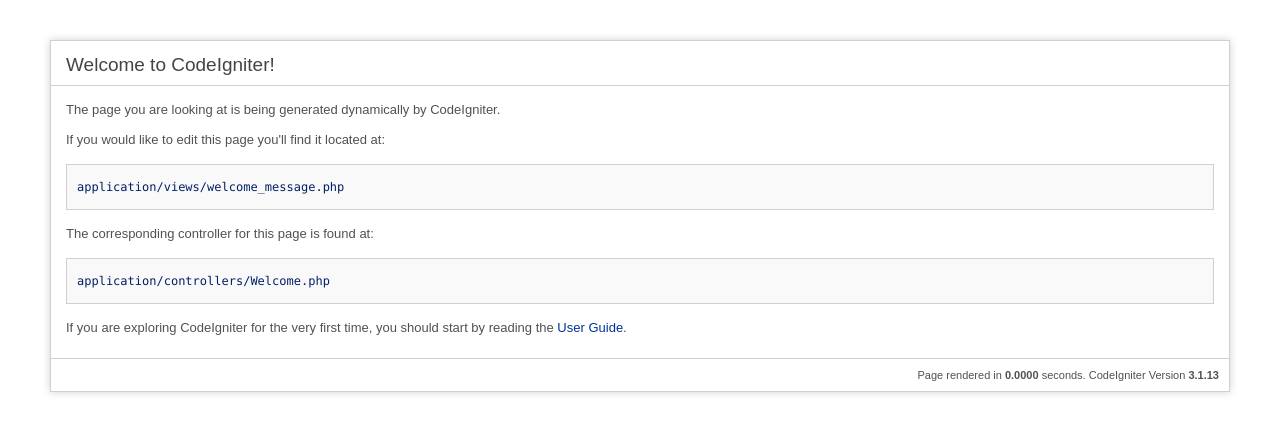
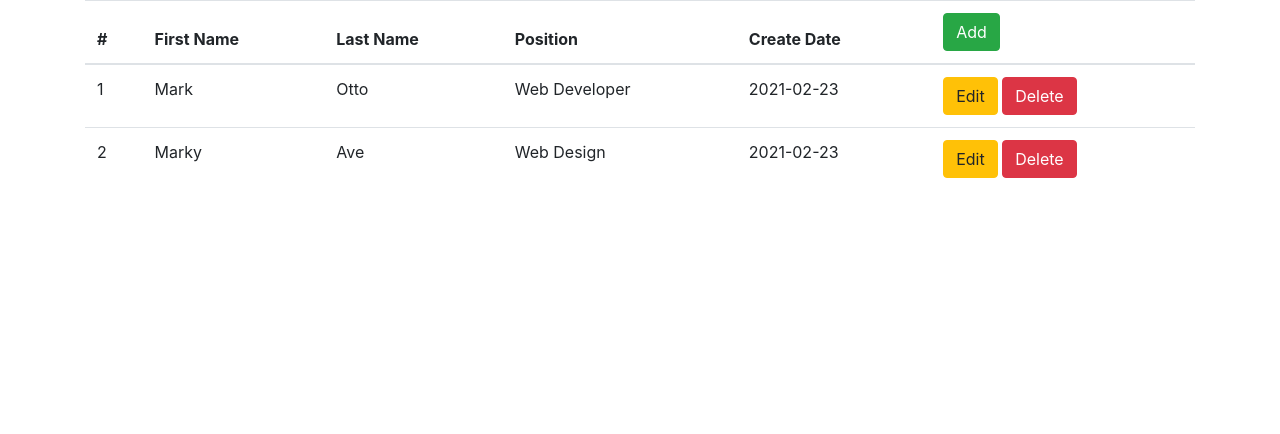
Before and after one commit to gregg0912/Tri7CodeIgniter, a CodeIgniter app: page /database/ in a window 1280 px wide. Shown: the top 434 px of the page. Run offline with CodeIgniter, Linux system fonts and the light colour scheme.

Commit message:
add initial table for home page and create form for users

```diff
--- a/application/config/autoload.php
+++ b/application/config/autoload.php
@@ -58,7 +58,7 @@
 |
 |	$autoload['libraries'] = array('user_agent' => 'ua');
 */
-$autoload['libraries'] = array();
+$autoload['libraries'] = array('database');
 
 /*
 | -------------------------------------------------------------------
@@ -89,7 +89,7 @@
 |
 |	$autoload['helper'] = array('url', 'file');
 */
-$autoload['helper'] = array();
+$autoload['helper'] = array('url');
 
 /*
 | -------------------------------------------------------------------
--- a/application/config/config.php
+++ b/application/config/config.php
@@ -23,7 +23,7 @@
 | a PHP script and you can easily do that on your own.
 |
 */
-$config['base_url'] = '';
+$config['base_url'] = 'http://localhost:8000/';
 
 /*
 |--------------------------------------------------------------------------
--- a/application/config/database.php
+++ b/application/config/database.php
@@ -76,9 +76,9 @@
 $db['default'] = array(
 	'dsn'	=> '',
 	'hostname' => 'localhost',
-	'username' => '',
+	'username' => 'root',
 	'password' => '',
-	'database' => '',
+	'database' => 'tri_assessment',
 	'dbdriver' => 'mysqli',
 	'dbprefix' => '',
 	'pconnect' => FALSE,
--- a/application/config/routes.php
+++ b/application/config/routes.php
@@ -49,6 +49,8 @@
 | Examples:	my-controller/index	-> my_controller/index
 |		my-controller/my-method	-> my_controller/my_method
 */
-$route['default_controller'] = 'welcome';
+$route['default_controller'] = 'usercontroller';
 $route['404_override'] = '';
 $route['translate_uri_dashes'] = FALSE;
+
+$route['user/create'] = 'UserController/create';
--- /dev/null
+++ b/application/controllers/UserController.php
@@ -0,0 +1,23 @@
+<?php
+defined('BASEPATH') OR exit('No direct script access allowed');
+
+class UserController extends CI_Controller {
+
+    public function index()
+    {
+        $this->load->model('UserModel');
+
+        $usermodel = new UserModel;
+        $this->data['users'] = $usermodel->user_data();
+        $this->load->view('templates/header');
+        $this->load->view('user/index', $this->data);
+        $this->load->view('templates/footer');
+    }
+
+    public function create()
+    {
+        $this->load->view('templates/header');
+        $this->load->view('user/create.php');
+        $this->load->view('templates/footer');
+    }
+}
--- /dev/null
+++ b/application/models/UserModel.php
@@ -0,0 +1,28 @@
+<?php
+
+class UserModel extends CI_Model {
+    public function __construct() {
+        parent::__construct();
+        $this->load->database();
+    }
+
+    public function user_data()
+    {
+        return array(
+            array(
+                "id" => 1,
+                "first_name" => "Mark",
+                "last_name" => "Otto",
+                "position" => "Web Developer",
+                "create_date" => "2021-02-23"
+            ),
+            array(
+                "id" => 2,
+                "first_name" => "Marky",
+                "last_name" => "Ave",
+                "position" => "Web Design",
+                "create_date" => "2021-02-23"
+            )
+        );
+    }
+}
--- /dev/null
+++ b/application/views/templates/footer.php
@@ -0,0 +1,4 @@
+    <script src="https://cdn.jsdelivr.net/npm/jquery@3.5.1/dist/jquery.slim.min.js" integrity="sha384-DfXdz2htPH0lsSSs5nCTpuj/zy4C+OGpamoFVy38MVBnE+IbbVYUew+OrCXaRkfj" crossorigin="anonymous"></script>
+    <script src="https://cdn.jsdelivr.net/npm/popper.js@1.16.1/dist/umd/popper.min.js" integrity="sha384-9/reFTGAW83EW2RDu2S0VKaIzap3H66lZH81PoYlFhbGU+6BZp6G7niu735Sk7lN" crossorigin="anonymous"></script>
+</body>
+</html>
--- /dev/null
+++ b/application/views/templates/header.php
@@ -0,0 +1,16 @@
+<?php
+defined('BASEPATH') OR exit('No direct script access allowed');
+?>
+<!DOcTYPE html>
+<html lang="en">
+<head>
+    <!-- Required meta tags -->
+    <meta charset="utf-8">
+    <meta name="viewport" content="width=device-width, initial-scale=1, shrink-to-fit=no">
+
+    <!-- Bootstrap CSS -->
+    <link rel="stylesheet" href="https://cdn.jsdelivr.net/npm/bootstrap@4.6.2/dist/css/bootstrap.min.css" integrity="sha384-xOolHFLEh07PJGoPkLv1IbcEPTNtaed2xpHsD9ESMhqIYd0nLMwNLD69Npy4HI+N" crossorigin="anonymous">
+
+    <title>Hello, world!</title>
+</head>
+<body>
--- /dev/null
+++ b/application/views/user/index.php
@@ -0,0 +1,35 @@
+    <div class="container">
+        <div class="row">
+            <div class="col-md-12">
+                <table class="table">
+                    <thead>
+                        <tr>
+                            <th scope="col">#</th>
+                            <th scope="col">First Name</th>
+                            <th scope="col">Last Name</th>
+                            <th scope="col">Position</th>
+                            <th scope="col">Create Date</th>
+                            <th scope="col">
+                                <a class="btn btn-success" href="<?= base_url('user/create') ?>">Add</a>
+                            </th>
+                        </tr>
+                    </thead>
+                    <tbody>
+                        <?php foreach ($users as $user): ?>
+                            <tr>
+                                <td scope="row"><?= $user["id"] ?></td>
+                                <td><?= $user["first_name"] ?></td>
+                                <td><?= $user["last_name"] ?></td>
+                                <td><?= $user["position"] ?></td>
+                                <td><?= $user["create_date"] ?></td>
+                                <td>
+                                    <button type="button" class="btn btn-warning">Edit</button>
+                                    <button type="button" class="btn btn-danger">Delete</button>
+                                </td>
+                            </tr>
+                        <?php endforeach; ?>
+                    </tbody>
+                </table>
+            </div>
+        </div>
+    </div>
```
Also changed, not shown: application/views/user/create.php (added, +22 -0 lines), application/controllers/Welcome.php (indentation only), application/views/welcome_message.php (indentation only), system/fonts/texb.ttf (deleted).
